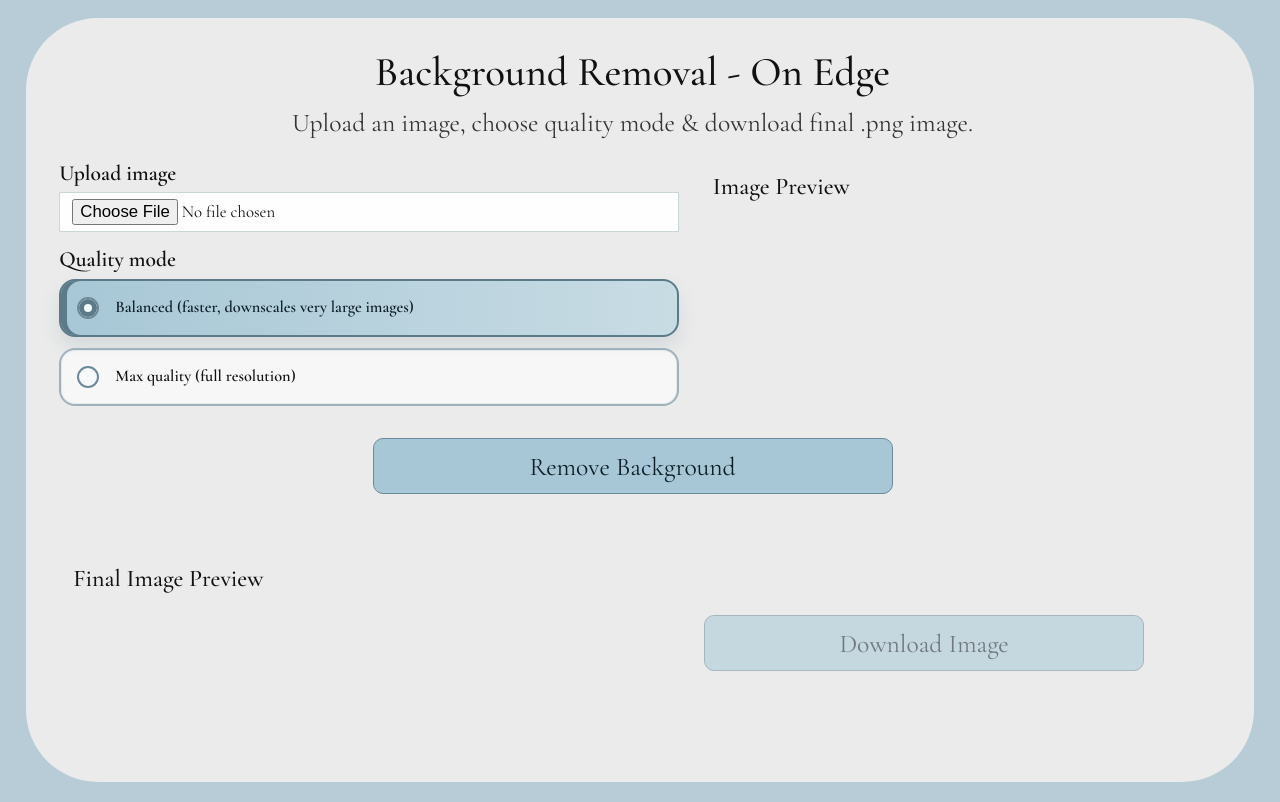
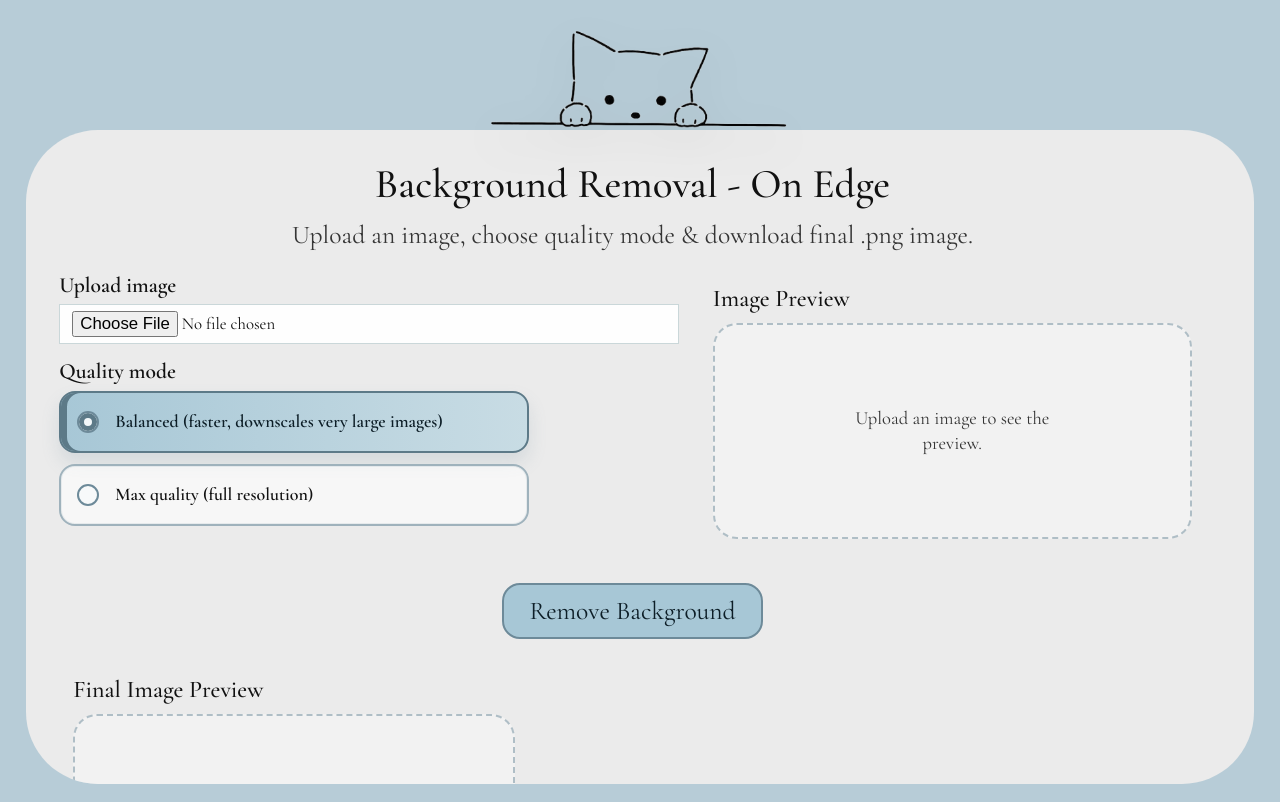
Before and after one commit to sarah813/Background-Remove-On-Edge, a website built with Vite: page index.html in a window 1280 px wide. Built offline with nearby package versions, Linux system fonts and the light colour scheme.

Commit message:
design-with-cat

```diff
--- a/index.html
+++ b/index.html
@@ -7,6 +7,7 @@
   </head>
   <body>
     <main class="page">
+      <img src="/images/cat-no-bg.png" alt="" class="cat" />
       <section class="card">
         <header class="header">
           <h1>Background Removal - On Edge</h1>
@@ -46,7 +47,10 @@
 
           <article class="preview-card">
             <h2>Image Preview</h2>
-            <img id="originalPreview" alt="" />
+            <div class="preview-stage">
+              <img id="originalPreview" alt="" />
+              <p class="preview-placeholder">Upload an image to see the preview.</p>
+            </div>
           </article>
         </section>
 
@@ -56,9 +60,12 @@
         </section>
 
         <section class="bottom-layout">
-          <article class="preview-card">
+          <article class="preview-card result-preview-card">
             <h2>Final Image Preview</h2>
-            <img id="resultPreview" alt="Background removed preview" />
+            <div class="preview-stage">
+              <img id="resultPreview" alt="Background removed preview" />
+              <p class="preview-placeholder">Click on "remove background" to see the result.</p>
+            </div>
           </article>
 
           <div class="download-panel">
--- a/src/style.css
+++ b/src/style.css
@@ -25,19 +25,37 @@ body {
 }
 
 .page {
+  --cat-width: clamp(180px, 24vw, 320px);
+  --cat-space: clamp(96px, 12vw, 128px);
   width: min(1500px, 100%);
   min-height: 100dvh;
   margin: 0 auto;
-  padding: 18px 26px;
-  display: grid;
+  padding: 20px 26px 18px;
+  display: flex;
+  flex-direction: column;
   align-items: center;
+  justify-content: center;
+  gap: 0px;
+}
+
+.cat {
+  position: static;
+  display: block;
+  margin: 0;
+  top: 5px;
+  width: var(--cat-width);
+  height: auto;
+  z-index: 2;
+  pointer-events: none;
+  user-select: none;
+  filter: drop-shadow(0 14px 20px rgba(17, 17, 17, 0.18));
 }
 
 .card {
   border-radius: 72px;
   background: var(--panel-bg);
   width: 100%;
-  max-height: calc(100dvh - 36px);
+  max-height: calc(100dvh - var(--cat-space) - 18px);
   overflow: auto;
   padding: clamp(24px, 3.6vh, 34px) clamp(20px, 2.6vw, 36px) clamp(28px, 5vh, 58px);
   scrollbar-gutter: stable;
@@ -118,15 +136,16 @@ input[type="file"] {
 .quality-options {
   display: grid;
   gap: 10px;
+  width: min(470px, 100%);
 }
 
 .quality-option {
   position: relative;
   width: 100%;
-  min-height: 58px;
+  min-height: 62px;
   justify-content: flex-start;
   text-align: left;
-  font-size: 1.02rem;
+  font-size: clamp(1.12rem, 1.3vw, 1.24rem);
   font-weight: 600;
   line-height: 1.2;
   padding: 10px 18px 10px 54px;
@@ -183,14 +202,25 @@ input[type="file"] {
 
 .preview-card {
   background: transparent;
-  min-height: clamp(190px, 27vh, 230px);
+  display: grid;
+  gap: 10px;
   padding: 12px 14px;
 }
 
 .preview-card h2 {
-  margin: 0 0 6px;
+  margin: 0;
   font-size: 1.5rem;
   font-weight: 500;
+}
+
+.preview-stage {
+  min-height: clamp(190px, 27vh, 230px);
+  padding: 14px 16px;
+  border: 2px dashed rgba(109, 138, 153, 0.5);
+  border-radius: 24px;
+  background: rgba(255, 255, 255, 0.38);
+  display: grid;
+  place-items: center;
 }
 
 .preview-card img {
@@ -200,8 +230,21 @@ input[type="file"] {
   display: block;
 }
 
-.preview-card img:not([src]) {
+.preview-stage img:not([src]) {
   display: none;
+}
+
+.preview-stage img[src] ~ .preview-placeholder {
+  display: none;
+}
+
+.preview-placeholder {
+  margin: 0;
+  max-width: 26ch;
+  text-align: center;
+  font-size: clamp(1.04rem, 1.45vw, 1.18rem);
+  line-height: 1.35;
+  color: var(--text-muted);
 }
 
 .middle-layout {
@@ -211,13 +254,14 @@ input[type="file"] {
   gap: 8px;
 }
 
+/*style for remove background & download image*/
 button {
   display: inline-flex;
   align-items: center;
   justify-content: center;
   min-height: 56px;
-  border-radius: 10px;
-  border: 1px solid var(--button-border);
+  border-radius: 18px;
+  border: 2px solid var(--button-border);
   background: var(--button-bg);
   color: #0d1e27;
   font: inherit;
@@ -235,12 +279,13 @@ button:disabled {
   cursor: not-allowed;
 }
 
-#removeBtn {
-  min-width: min(520px, 100%);
-}
-
+#removeBtn,
 #downloadBtn {
-  min-width: min(440px, 100%);
+  min-width: 0;
+  width: auto;
+  max-width: 100%;
+  padding-inline: clamp(18px, 2vw, 26px);
+  white-space: nowrap;
 }
 
 #status,
@@ -252,14 +297,25 @@ button:disabled {
   text-align: center;
 }
 
+#status:empty,
+#downloadStatus:empty {
+  display: none;
+  min-height: 0;
+}
+
 #status[data-state="error"] {
   color: var(--error);
 }
 
 .bottom-layout {
-  grid-template-columns: minmax(320px, 1fr) minmax(320px, 1fr);
+  grid-template-columns: minmax(320px, 1.1fr) minmax(270px, 0.9fr);
   width: 100%;
   margin: 0 auto;
+}
+
+.result-preview-card {
+  width: min(470px, 100%);
+  justify-self: start;
 }
 
 .download-panel {
@@ -268,15 +324,25 @@ button:disabled {
   align-content: center;
   gap: 8px;
   min-height: clamp(190px, 27vh, 230px);
+  margin-top: calc(1.5rem * 1.2 + 18px);
 }
 
 @media (max-width: 980px) {
   .page {
-    padding: 12px 16px;
+    --cat-width: clamp(150px, 34vw, 240px);
+    --cat-space: clamp(80px, 18vw, 104px);
+    padding: var(--cat-space) 16px 12px;
+  }
+
+  .cat {
+    top: 6px;
+    left: 50%;
+    width: var(--cat-width);
+    transform: translateX(-50%);
   }
 
   .card {
-    max-height: calc(100dvh - 24px);
+    max-height: calc(100dvh - var(--cat-space) - 12px);
     border-radius: 34px;
     padding: 28px 20px 36px;
   }
@@ -289,6 +355,7 @@ button:disabled {
 
   .download-panel {
     min-height: auto;
+    margin-top: 0;
   }
 
   .preview-card img {
```
Also changed, not shown: public/images/Cat sleeping on the wall-no-bg.png (added), public/images/Cat sleeping on the wall.jpg (added), public/images/background_blue.jpg (added), public/images/cat-no-bg.png (added), public/images/cat_over_edge.jpg (added).
